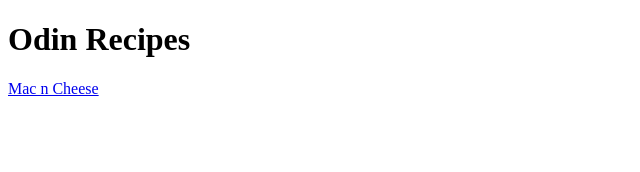
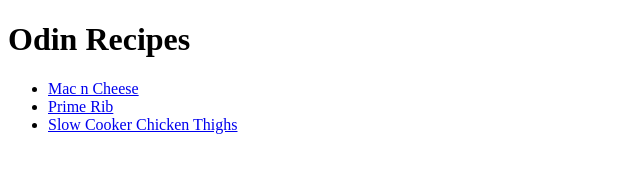
Before and after one commit to r-nin/odin-recipes, a plain HTML site: page index.html in a window 1280 px wide. Shown: the whole page, without its empty margins (0-640 px from the left). Drawn offline with Linux system fonts and the light colour scheme.

Commit message:
added small changes like links to new recipes to be added

```diff
--- a/index.html
+++ b/index.html
@@ -6,6 +6,10 @@
   </head>
   <body>
       <h1>Odin Recipes</h1>
-      <a href="recipes/mac-n-cheese.html">Mac n Cheese</a>
+      <ul>
+        <li><a href="recipes/mac-n-cheese.html">Mac n Cheese</a></li>
+        <li><a href="recipes/prime-rib.html">Prime Rib</a></li>
+        <li><a href="recipes/chicken-thighs.html">Slow Cooker Chicken Thighs</a></li>
+      </ul>
   </body>
 </html>
```
Also changed, not shown: recipes/mac-n-cheese.html (+1 -1 lines).
